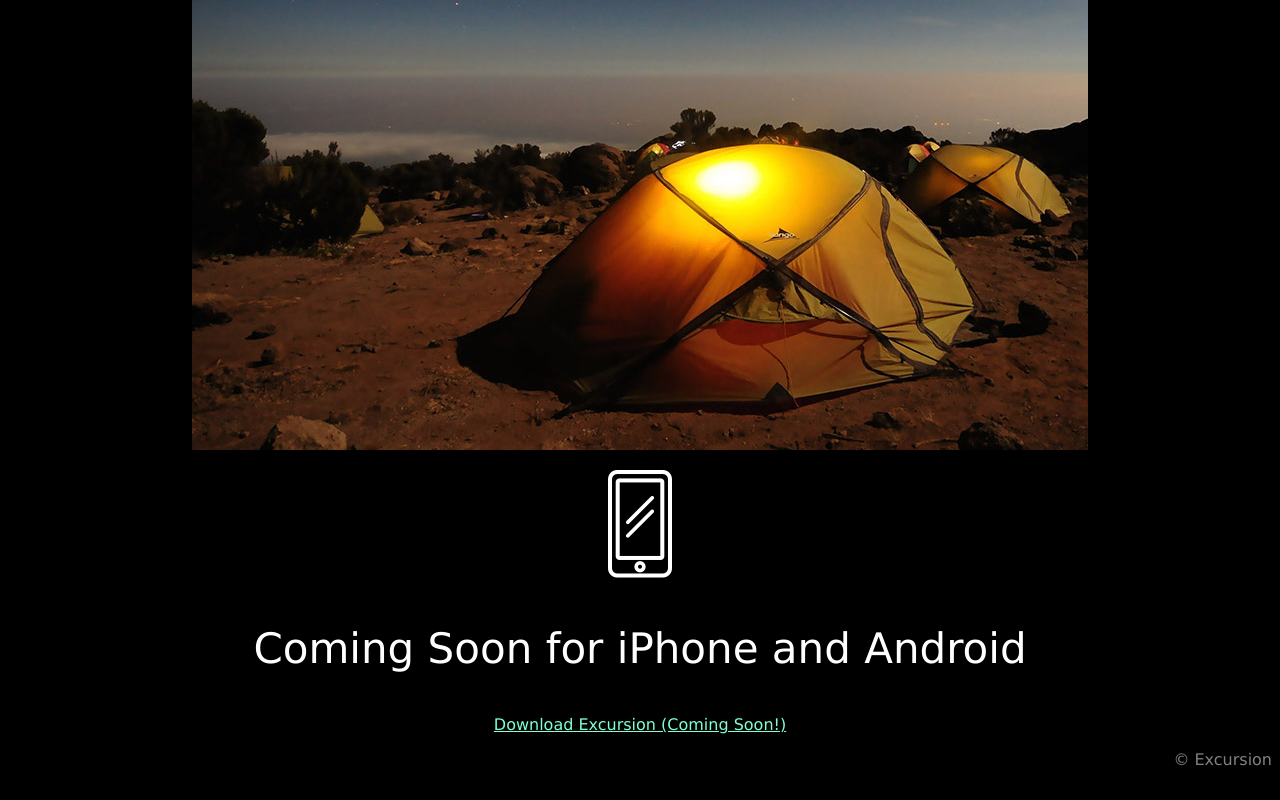
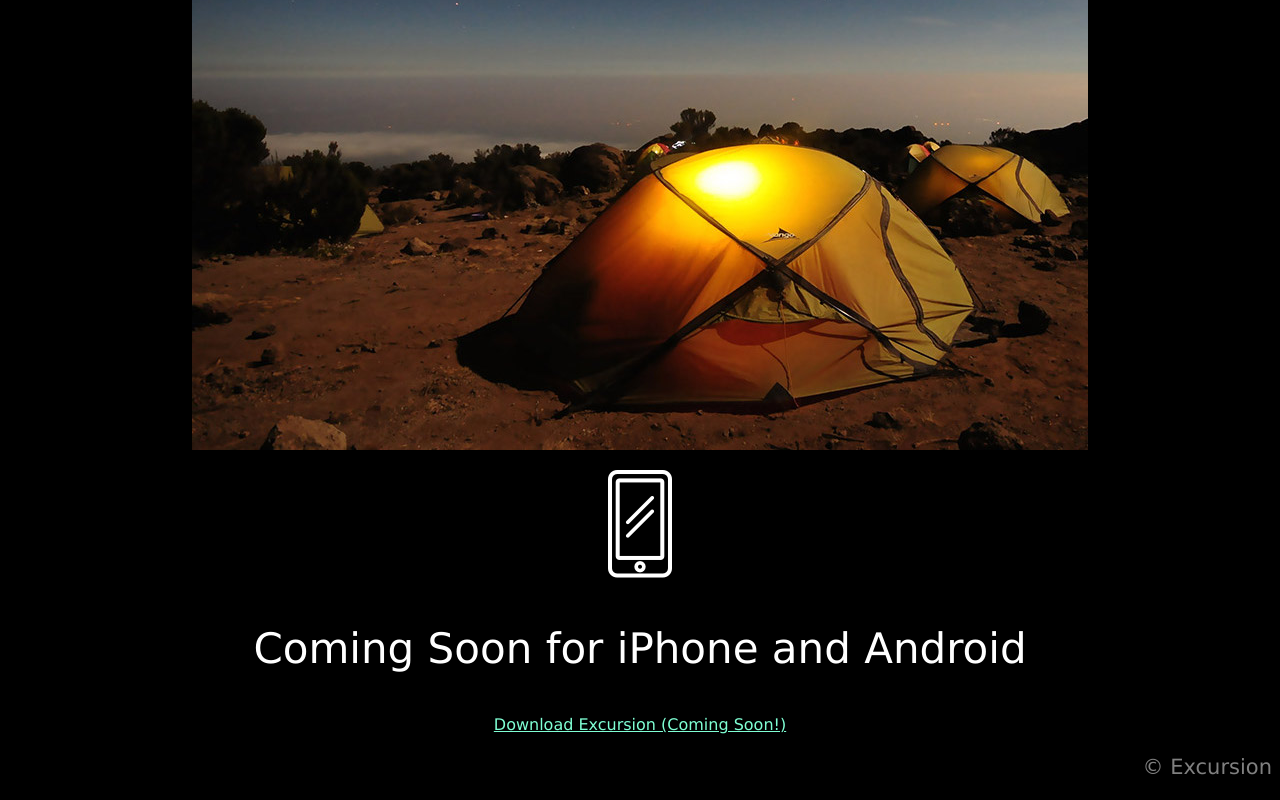
Before and after one commit to RobinLilly/excursion, a plain HTML site: page index.html in a window 1280 px wide. Shown: the part 569-1369 px from the top of the page. Drawn offline with Linux system fonts and the light colour scheme.

Commit message:
absolute final

```diff
--- a/resources/css/style.css
+++ b/resources/css/style.css
@@ -36,5 +36,6 @@ p {
 
 .symbol {
     text-align: right;
+    font-size: 21px;
     color: gray;
 }
```
